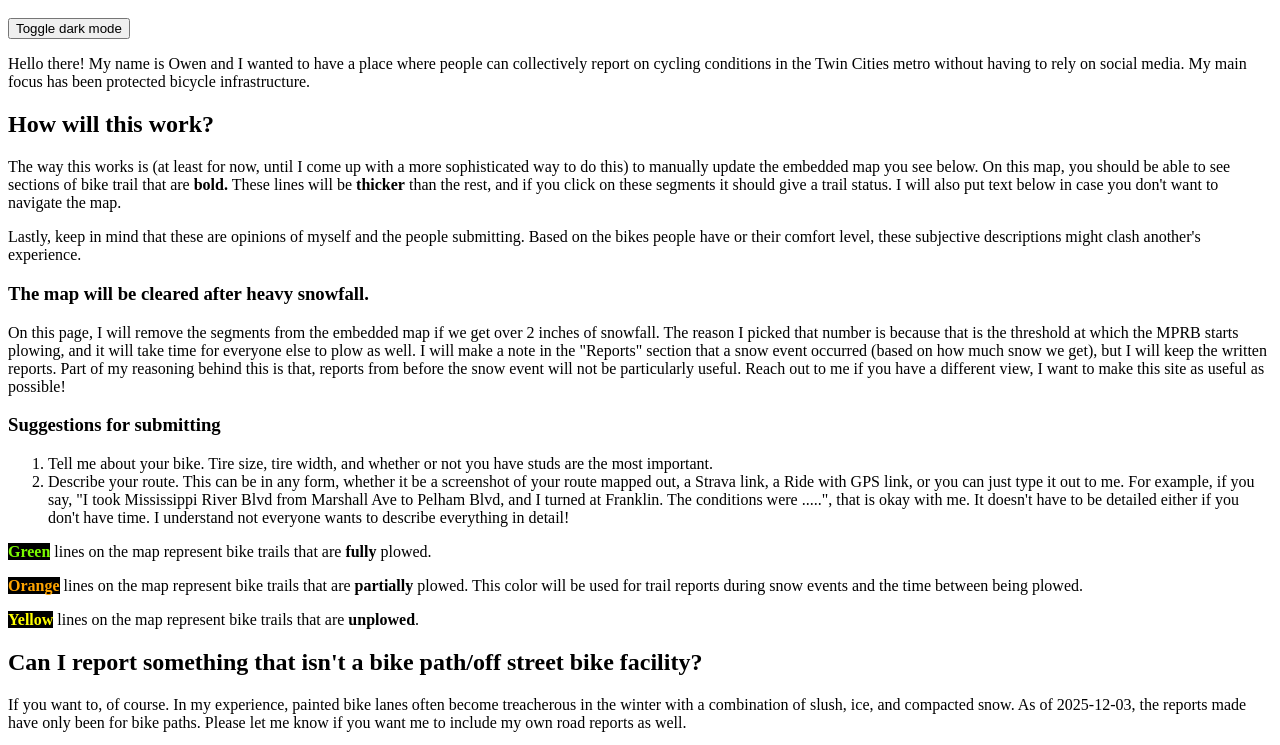
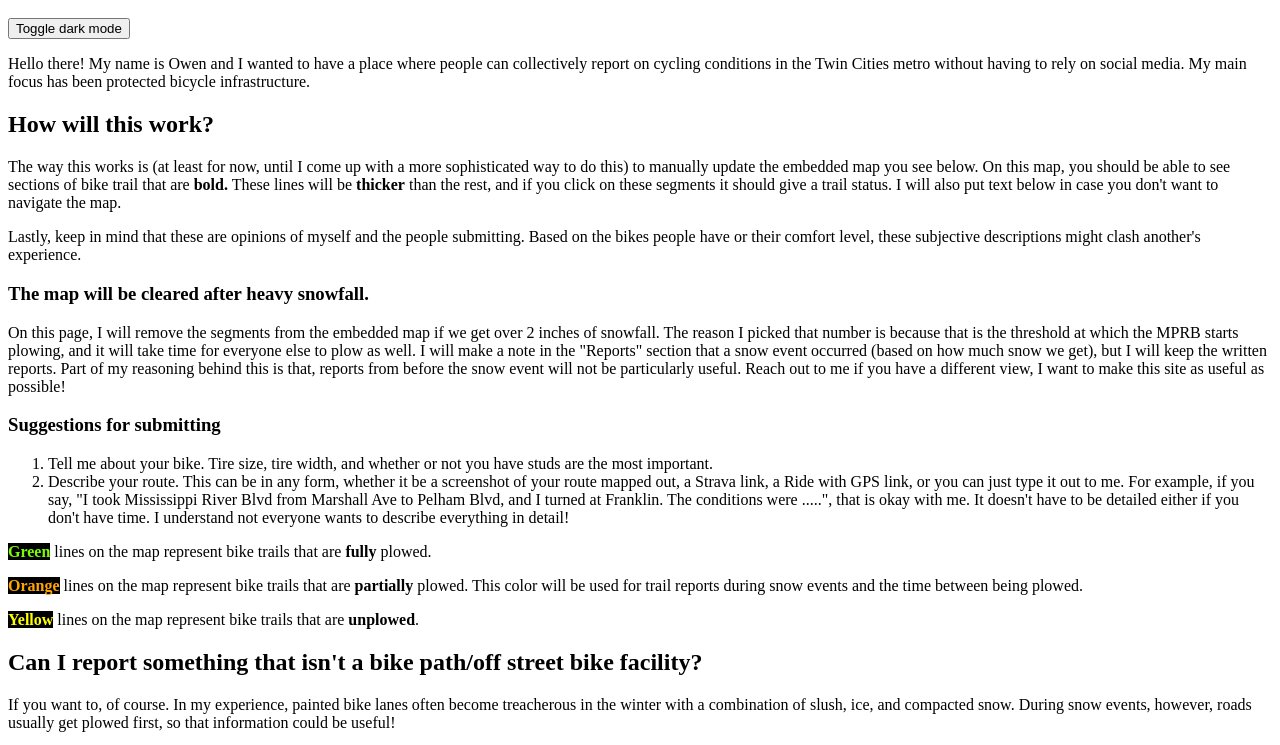
Before and after one commit to mspwintercycle/mspwintercycle.github.io, a plain HTML site: page index.html in a window 1280 px wide. Shown: the part 48-793 px from the top of the page. Drawn offline with Linux system fonts and the light colour scheme.

Commit message:
update section on painted bike lanes/roads

```diff
--- a/index.html
+++ b/index.html
@@ -43,7 +43,7 @@
     <p><b style="color: orange; background-color: black;">Orange</b> lines on the map represent bike trails that are <b>partially</b> plowed. This color will be used for trail reports during snow events and the time between being plowed.</p>
     <p><b style="color: yellow; background-color: black;">Yellow</b> lines on the map represent bike trails that are <b>unplowed</b>.</p>
     <h2>Can I report something that isn't a bike path/off street bike facility?</h2>
-    <p>If you want to, of course. In my experience, painted bike lanes often become treacherous in the winter with a combination of slush, ice, and compacted snow. As of 2025-12-03, the reports made have only been for bike paths. Please let me know if you want me to include my own road reports as well.</p>
+    <p>If you want to, of course. In my experience, painted bike lanes often become treacherous in the winter with a combination of slush, ice, and compacted snow. During snow events, however, roads usually get plowed first, so that information could be useful!</p>
     <p>I have had better success with plowing on "bicycle boulevards," such as 40th St (RiverLake Greenway). Information on these roads throughout the Twin Cities (usually they have "BLVD" painted on the asphalt) would be helpful in my opinion.</p>
     <h2>How do you handle privacy?</h2>
     <p>I would encourage everyone submitting information to me to keep in mind this website is public. I won't include names of people who send things to me, and feel free to omit any part of your ride that could identify where you live. Since I don't know that information and will upload what you send me, just be mindful.</p>
```
